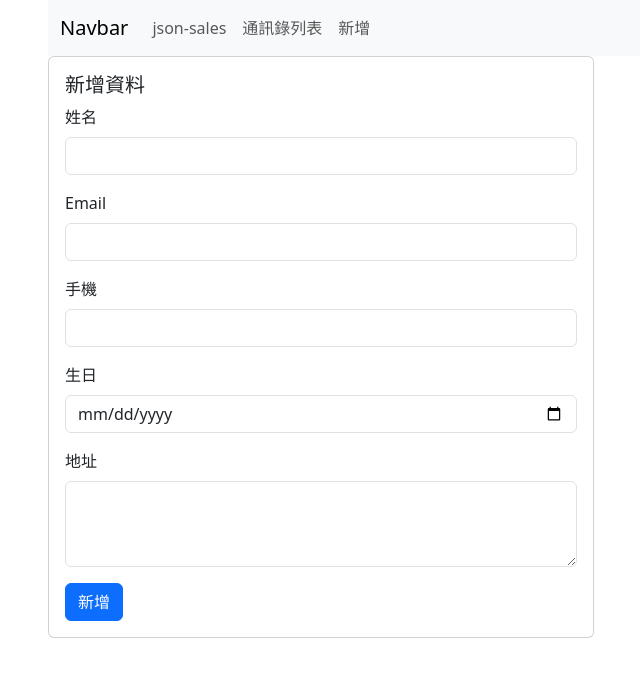
After one commit to Castle9707/Node-Project, a Node server app: template views/address-book/add.ejs in a window 1280 px wide. The commit adds this page. Shown: the top 677 px of the page, without its empty margins (34-674 px from the left). Run offline with Node 20, Linux system fonts and the light colour scheme; the template is opened without the code that fills it, so the values that code supplies are empty; some libraries are stand-ins or nearby versions.

Commit message:
0530 新增/刪除

```diff
--- /dev/null
+++ b/views/address-book/add.ejs
@@ -0,0 +1,153 @@
+<%- include('../parts/html-head') %> <%- include('../parts/navbar') %>
+
+    <style>
+      form .mb-3 .form-text {
+        color: red;
+        font-weight: 800;
+      }
+    </style>
+    <div class="container">
+      <div class="row">
+        <div class="col-6">
+          <div class="card">
+            <div class="card-body">
+              <h5 class="card-title">新增資料</h5>
+              <form name="form1" onsubmit="sendData(event)" oninput="formChanged(event)">
+                <div class="mb-3">
+                  <label for="name" class="form-label">姓名</label>
+                  <input type="text" class="form-control" id="name" name="name" />
+                  <div class="form-text"></div>
+                </div>
+
+                <div class="mb-3">
+                  <label for="email" class="form-label">Email</label>
+                  <input type="text" class="form-control" id="email" name="email" />
+                  <div class="form-text"></div>
+                </div>
+
+                <div class="mb-3">
+                  <label for="mobile" class="form-label">手機</label>
+                  <input type="text" class="form-control" id="mobile" name="mobile" />
+                  <div class="form-text"></div>
+                </div>
+
+                <div class="mb-3">
+                  <label for="birthday" class="form-label">生日</label>
+                  <input type="date" class="form-control" id="birthday" name="birthday" />
+                  <div class="form-text"></div>
+                </div>
+
+                <div class="mb-3">
+                  <label for="address" class="form-label">地址</label>
+
+                  <textarea class="form-control" id="address" name="address" cols="30" rows="3"></textarea>
+                  <div class="form-text"></div>
+                </div>
+
+                <button type="submit" class="btn btn-primary">新增</button>
+              </form>
+            </div>
+          </div>
+        </div>
+      </div>
+    </div>
+    <!-- Modal -->
+    <div class="modal fade" id="staticBackdrop" data-bs-backdrop="static" data-bs-keyboard="false" tabindex="-1"
+      aria-labelledby="staticBackdropLabel" aria-hidden="true">
+      <div class="modal-dialog">
+        <div class="modal-content">
+          <div class="modal-header">
+            <h1 class="modal-title fs-5" id="staticBackdropLabel">新增成功</h1>
+            <button type="button" class="btn-close" data-bs-dismiss="modal" aria-label="Close"></button>
+          </div>
+          <div class="modal-body">
+            <div class="alert alert-success" role="alert">資料新增成功</div>
+          </div>
+          <div class="modal-footer">
+            <button type="button" class="btn btn-primary" onclick="location.href='/address-book/add'">
+              到列表頁
+            </button>
+            <button type="button" class="btn btn-secondary" data-bs-dismiss="modal">
+              繼續新增
+            </button>
+          </div>
+        </div>
+      </div>
+    </div>
+    <%- include('../parts/scripts') %>
+      <script>
+        const nameField = document.form1.name;
+        const emailField = document.form1.email;
+
+        let myState = {
+          name: "",
+          email: "",
+          mobile: "",
+          birthday: "",
+          address: "",
+        };
+
+        const formChanged = (e) => {
+          // console.log(e.target.name, e.target.value);
+          // myState[e.target.name] = e.target.value;
+
+          // react style, react 風格
+          myState = { ...myState, [e.target.name]: e.target.value };
+
+          console.log(myState);
+        };
+
+        function validateEmail(email) {
+          const re =
+            /^(([^<>()\[\]\\.,;:\s@"]+(\.[^<>()\[\]\\.,;:\s@"]+)*)|(".+"))@((\[[0-9]{1,3}\.[0-9]{1,3}\.[0-9]{1,3}\.[0-9]{1,3}])|(([a-zA-Z\-0-9]+\.)+[a-zA-Z]{2,}))$/;
+          return re.test(email);
+        }
+
+        const sendData = (e) => {
+          e.preventDefault(); // 不要讓 form1 以傳統的方式送出
+
+          nameField.style.border = "1px solid #CCCCCC";
+          nameField.nextElementSibling.innerText = "";
+          emailField.style.border = "1px solid #CCCCCC";
+          emailField.nextElementSibling.innerText = "";
+          // TODO: 欄位資料檢查
+
+          let isPass = true; // 表單有沒有通過檢查
+          if (nameField.value.length < 2) {
+            isPass = false;
+            nameField.style.border = "1px solid red";
+            nameField.nextElementSibling.innerText = "請填寫正確的姓名";
+          }
+          if (!validateEmail(emailField.value)) {
+            isPass = false;
+            emailField.style.border = "1px solid red";
+            emailField.nextElementSibling.innerText = "請填寫正確的 Email";
+          }
+
+          // 有通過檢查, 才要送表單
+          if (isPass) {
+            const fd = new FormData(document.form1); // 沒有外觀的表單物件
+
+            fetch("", {
+              method: "POST",
+              body: JSON.stringify(myState),
+              headers: {
+                "Content-Type": "application/json",
+              },
+            })
+              .then((r) => r.json())
+              .then((data) => {
+                console.log(data);
+                if (data.success) {
+                  myModal.show();
+                } else {
+                }
+              })
+              .catch((ex) => console.log(ex));
+          }
+        };
+
+        const myModal = new bootstrap.Modal("#staticBackdrop");
+      </script>
+
+      <%- include('../parts/html-foot') %>
--- a/views/parts/html-head.ejs
+++ b/views/parts/html-head.ejs
@@ -8,6 +8,8 @@
     <%= title %>
   </title>
   <link rel="stylesheet" href="/bootstrap/css/bootstrap.min.css" />
+  <link rel="stylesheet" href="https://cdnjs.cloudflare.com/ajax/libs/font-awesome/6.5.2/css/all.min.css" />
+</head>
 </head>
 
 <body>
--- a/views/parts/navbar.ejs
+++ b/views/parts/navbar.ejs
@@ -1,9 +1,20 @@
+<% // if(!locals.pageName){ locals.pageName='' ; } // 重構 refactoring %>
+  <% locals.pageName ||='' ; %>
+    <style>
+      .navbar-nav .nav-link.active {
+        background-color: #378cf5;
+        color: #fff;
+        font-weight: 900;
+        border-radius: 6px;
+      }
+    </style>
     <div class="container">
       <nav class="navbar navbar-expand-lg bg-body-tertiary">
         <div class="container-fluid">
           <a class="navbar-brand" href="/">Navbar</a>
-      <button class="navbar-toggler" type="button" data-bs-toggle="collapse" data-bs-target="#navbarSupportedContent"
-        aria-controls="navbarSupportedContent" aria-expanded="false" aria-label="Toggle navigation">
+          <button class="navbar-toggler" type="button" data-bs-toggle="collapse"
+            data-bs-target="#navbarSupportedContent" aria-controls="navbarSupportedContent" aria-expanded="false"
+            aria-label="Toggle navigation">
             <span class="navbar-toggler-icon"></span>
           </button>
           <div class="collapse navbar-collapse" id="navbarSupportedContent">
@@ -12,7 +23,10 @@
                 <a class="nav-link" aria-current="page" href="/json-sales">json-sales</a>
               </li>
               <li class="nav-item">
-            <a class="nav-link" href="#">link</a>
+                <a class="nav-link <%= pageName==='ab_list' ? 'active' : '' %>" href="/address-book">通訊錄列表</a>
+              </li>
+              <li class="nav-item">
+                <a class="nav-link <%= pageName==='ab_add' ? 'active' : '' %>" href="/address-book/add">新增</a>
               </li>
             </ul>
           </div>
```
Also changed, not shown: info.txt (+22 -0 lines), public/destruct.html (added, +26 -0 lines), route/address-book.js (+111 -8 lines), views/address-book/list.ejs (+45 -8 lines). Lines whose indentation alone changed are shown as unchanged.
